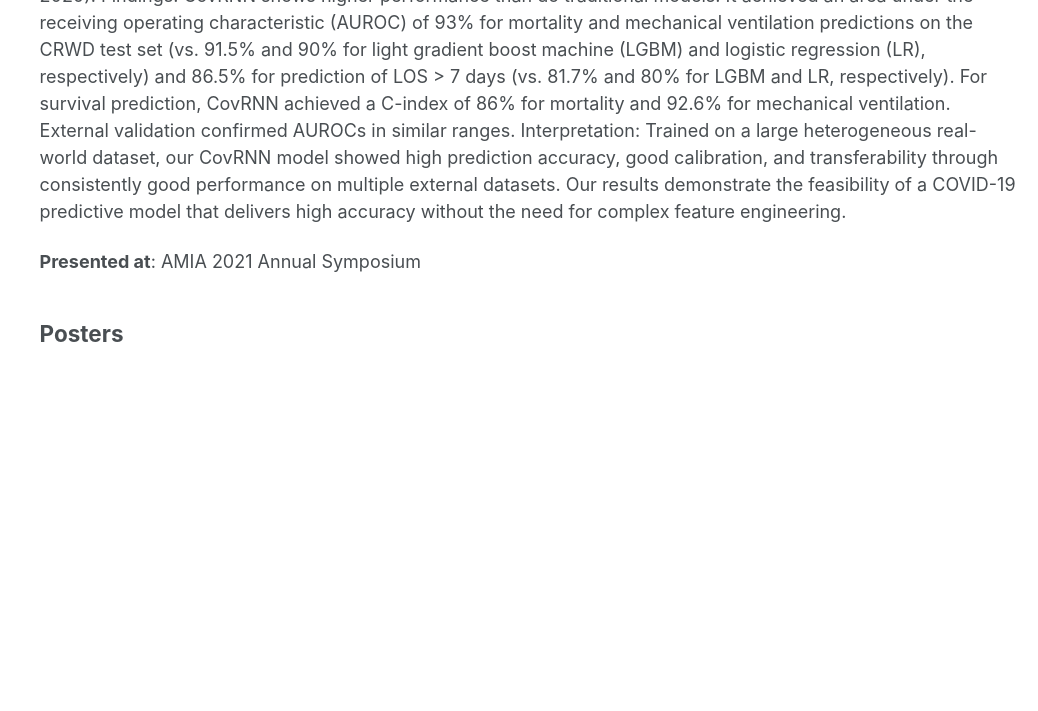
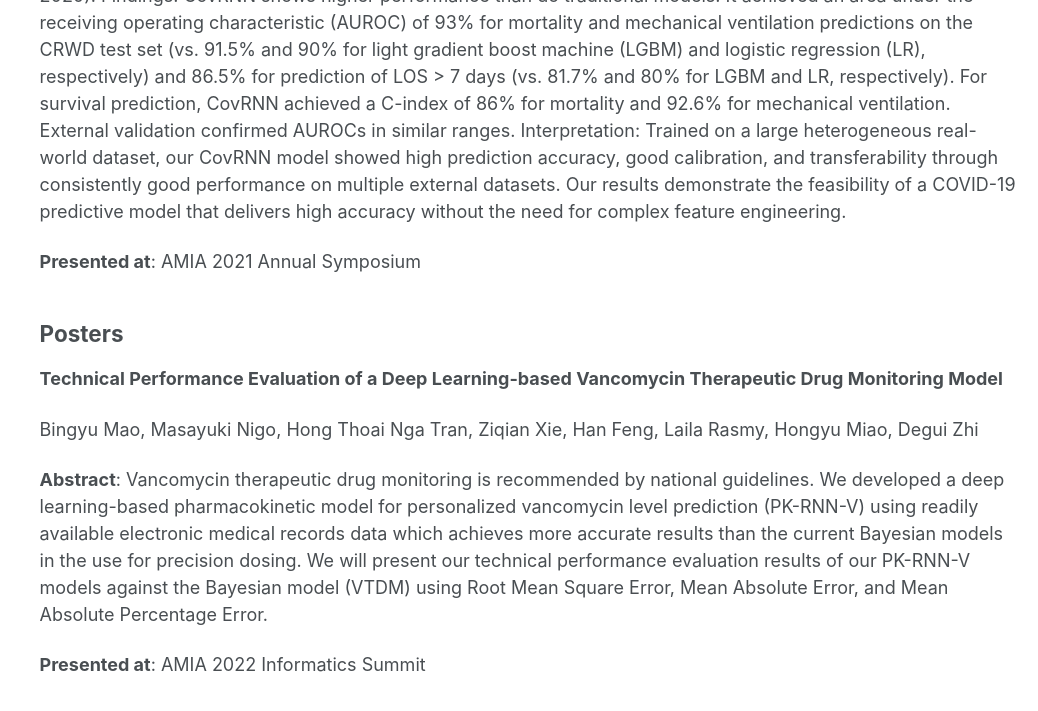
Before and after one commit to BingyuMao/BingyuMao.github.io, a Jekyll site: the page built from _pages/research.md, in a window 1280 px wide and 900 px high, scrolled down 760 px. Shown: the top 711 px of the window, without its empty margins (242-1280 px from the left). Built offline with Jekyll 4.4.1, drawn with Linux system fonts in a browser that asks for light colours; before the commit the page ends 1317 px from its top, so only the background shows below that.

Commit message:
Update research.md

```diff
--- a/_pages/research.md
+++ b/_pages/research.md
@@ -16,3 +16,11 @@ Laila Rasmy, Masayuki Nigo, Bijun Sai Kannadath, Ziqian Xie, Bingyu Mao, Khush P
 **Presented at**: AMIA 2021 Annual Symposium <br/>
 
 ## Posters
+
+**Technical Performance Evaluation of a Deep Learning-based Vancomycin Therapeutic Drug Monitoring Model** <br/>
+
+Bingyu Mao, Masayuki Nigo, Hong Thoai Nga Tran, Ziqian Xie, Han Feng, Laila Rasmy, Hongyu Miao, Degui Zhi  <br/>
+
+**Abstract**: Vancomycin therapeutic drug monitoring is recommended by national guidelines. We developed a deep learning-based pharmacokinetic model for personalized vancomycin level prediction (PK-RNN-V) using readily available electronic medical records data which achieves more accurate results than the current Bayesian models in the use for precision dosing. We will present our technical performance evaluation results of our PK-RNN-V models against the Bayesian model (VTDM) using Root Mean Square Error, Mean Absolute Error, and Mean Absolute Percentage Error. <br/>
+
+**Presented at**: AMIA 2022 Informatics Summit <br/>
```
